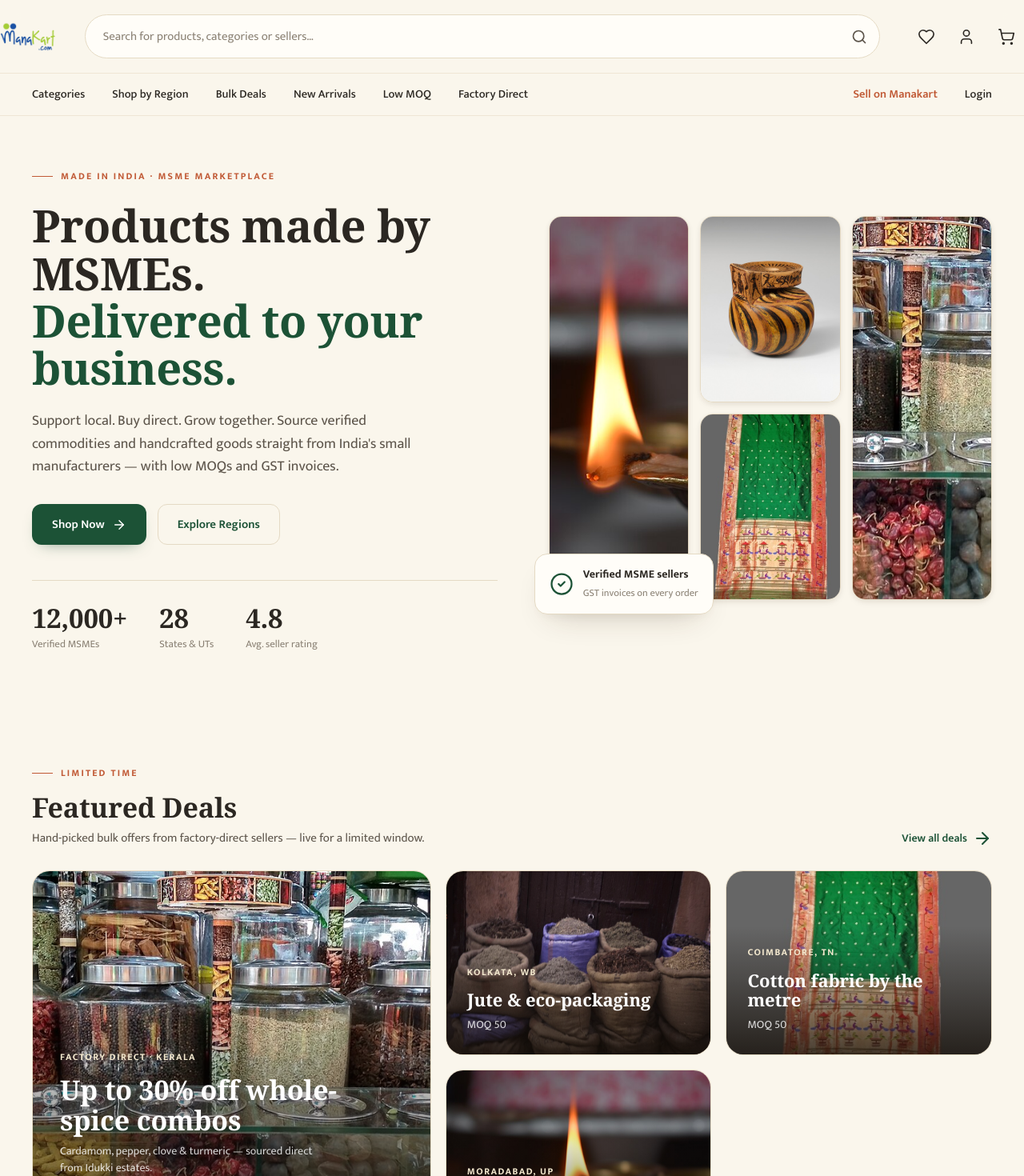
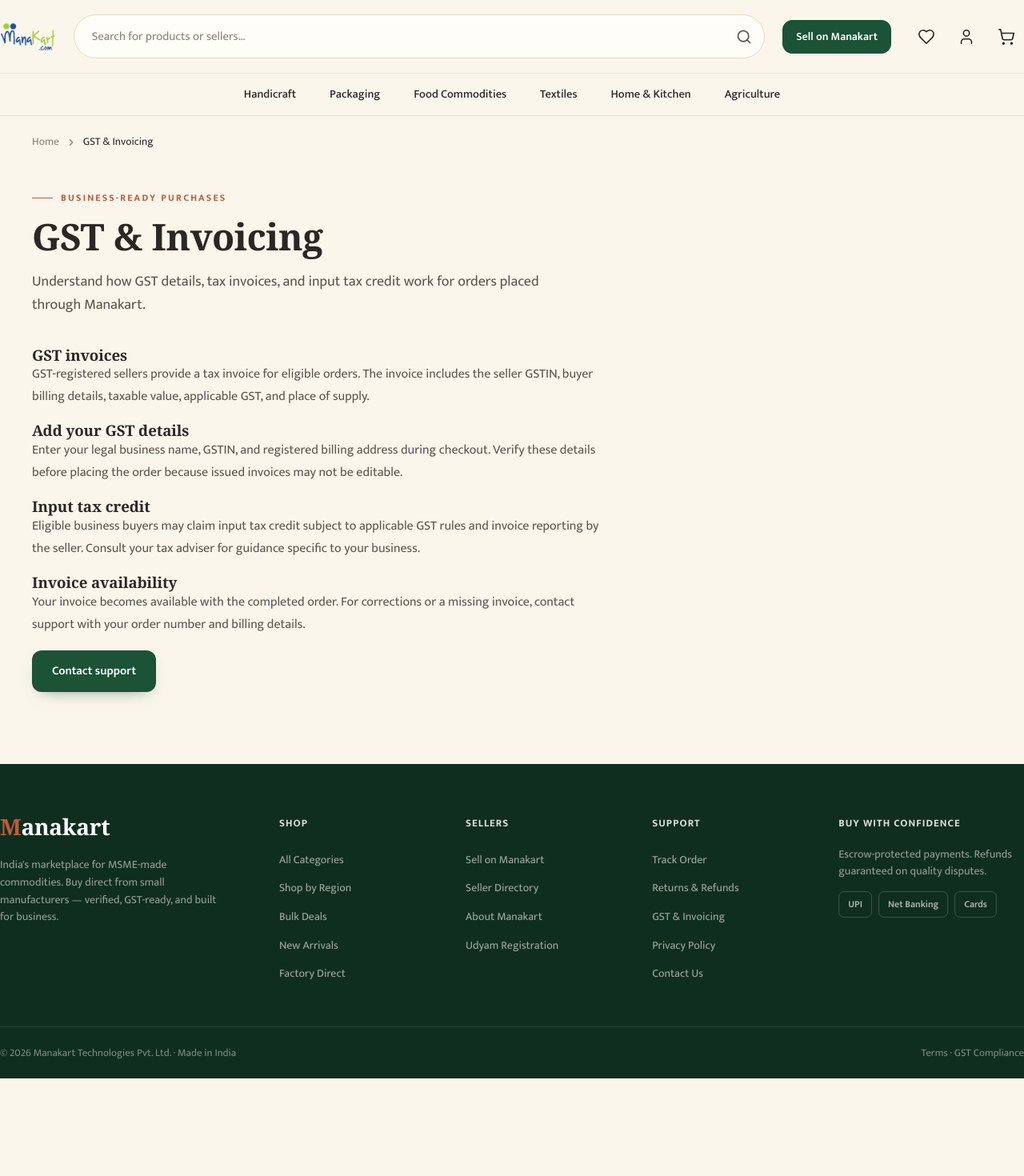
Before and after one commit to Linchpin-Soft-Solution/manakart-ui-demo, a React (Vite) app: page /gst-invoicing in a window 1280 px wide. Shown: the top 1470 px of the page at 80% size. After the commit the page ends 1348 px from the top, so only its background shows below. Built offline with nearby package versions, Linux system fonts and the light colour scheme; a web font is replaced by a local one.

Commit message:
added new bar below the navbar

```diff
--- a/src/App.tsx
+++ b/src/App.tsx
@@ -15,6 +15,8 @@
 import { Sell } from './pages/Sell'
 import { Login } from './pages/Login'
 import { Contact } from './pages/Contact'
+import { PrivacyPolicy } from './pages/PrivacyPolicy'
+import { GstInvoicing } from './pages/GstInvoicing'
 
 /** Scroll to top on route change (each handoff page loaded fresh). */
 function ScrollToTop() {
@@ -43,6 +45,8 @@
         <Route path="/sell" element={<Sell />} />
         <Route path="/login" element={<Login />} />
         <Route path="/contact" element={<Contact />} />
+        <Route path="/privacy-policy" element={<PrivacyPolicy />} />
+        <Route path="/gst-invoicing" element={<GstInvoicing />} />
         <Route path="*" element={<Home />} />
       </Routes>
       <Footer />
--- a/src/components/Footer.tsx
+++ b/src/components/Footer.tsx
@@ -27,7 +27,8 @@
           <h5>Support</h5>
           <Link to="/track">Track Order</Link>
           <Link to="/contact">Returns &amp; Refunds</Link>
-          <Link to="/contact">GST &amp; Invoicing</Link>
+          <Link to="/gst-invoicing">GST &amp; Invoicing</Link>
+          <Link to="/privacy-policy">Privacy Policy</Link>
           <Link to="/contact">Contact Us</Link>
         </div>
         <div className="foot-col">
@@ -40,7 +41,7 @@
       </div>
       <div className="container footer-bottom">
         <span>© 2026 Manakart Technologies Pvt. Ltd. · Made in India</span>
-        <span>Privacy · Terms · GST Compliance</span>
+        <span>Terms · GST Compliance</span>
       </div>
     </footer>
   )
--- a/src/components/Header.tsx
+++ b/src/components/Header.tsx
@@ -1,13 +1,23 @@
 import { useEffect, useState } from 'react'
 import { Link, useNavigate, useSearchParams } from 'react-router-dom'
-import { Search, Heart, User, ShoppingCart } from 'lucide-react'
+import { Search, Heart, Menu, ShoppingCart, User, X } from 'lucide-react'
 import { useStore } from '../context/StoreContext'
+
+const HEADER_CATEGORIES = [
+  { label: 'Handicraft', value: 'Handicrafts' },
+  { label: 'Packaging', value: 'Packaging' },
+  { label: 'Food Commodities', value: 'Food Commodities' },
+  { label: 'Textiles', value: 'Textiles' },
+  { label: 'Home & Kitchen', value: 'Home & Kitchen' },
+  { label: 'Agriculture', value: 'Agriculture' },
+]
 
 export function Header() {
   const { cartBadge, wishBadge } = useStore()
   const navigate = useNavigate()
   const [searchParams] = useSearchParams()
   const [q, setQ] = useState(searchParams.get('q') ?? '')
+  const [menuOpen, setMenuOpen] = useState(false)
 
   // keep the field in sync with the URL (e.g. back/forward, direct link)
   useEffect(() => { setQ(searchParams.get('q') ?? '') }, [searchParams])
@@ -15,6 +25,7 @@
   const submit = (e: React.FormEvent) => {
     e.preventDefault()
     const term = q.trim()
+    setMenuOpen(false)
     navigate(term ? `/category?q=${encodeURIComponent(term)}` : '/category')
   }
 
@@ -27,7 +38,7 @@
         <form className="search" onSubmit={submit} role="search">
           <input
             type="text"
-            placeholder="Search for products, categories or sellers…"
+            placeholder="Search for products or sellers…"
             aria-label="Search"
             value={q}
             onChange={(e) => setQ(e.target.value)}
@@ -36,7 +47,20 @@
             <Search strokeWidth={2} />
           </button>
         </form>
+        <div className={`header-links${menuOpen ? ' open' : ''}`} id="mobile-header-menu">
+          <Link to="/sell" className="header-link header-link-accent" onClick={() => setMenuOpen(false)}>Sell on Manakart</Link>
+        </div>
         <div className="header-actions">
+          <button
+            type="button"
+            className="icon-btn menu-toggle"
+            aria-label={menuOpen ? 'Close menu' : 'Open menu'}
+            aria-expanded={menuOpen}
+            aria-controls="mobile-header-menu"
+            onClick={() => setMenuOpen((open) => !open)}
+          >
+            {menuOpen ? <X strokeWidth={1.8} /> : <Menu strokeWidth={1.8} />}
+          </button>
           <Link to="/category" className="icon-btn" aria-label="Wishlist">
             <Heart strokeWidth={1.8} />
             {wishBadge > 0 && <span className="badge" data-wish-badge>{wishBadge}</span>}
@@ -50,20 +74,17 @@
           </Link>
         </div>
       </div>
-      <nav className="header-nav">
-        <div className="container">
-          <div className="nav-group">
-            <Link to="/category" className="nav-link">Categories</Link>
-            <Link to="/region" className="nav-link">Shop by Region</Link>
-            <Link to="/deals" className="nav-link">Bulk Deals</Link>
-            <Link to="/category?new=1" className="nav-link">New Arrivals</Link>
-            <Link to="/category?flag=Low+MOQ" className="nav-link">Low MOQ</Link>
-            <Link to="/category?flag=Factory+Direct" className="nav-link">Factory Direct</Link>
-          </div>
-          <div className="nav-group">
-            <Link to="/sell" className="nav-link accent">Sell on Manakart</Link>
-            <Link to="/login" className="nav-link">Login</Link>
-          </div>
+      <nav className="header-nav" aria-label="Product categories">
+        <div className="container category-nav">
+          {HEADER_CATEGORIES.map((category) => (
+            <Link
+              key={category.value}
+              to={`/category?cat=${encodeURIComponent(category.value)}`}
+              className="nav-link"
+            >
+              {category.label}
+            </Link>
+          ))}
         </div>
       </nav>
     </header>
--- /dev/null
+++ b/src/pages/GstInvoicing.tsx
@@ -0,0 +1,38 @@
+import { Link } from 'react-router-dom'
+import { ChevronRight } from 'lucide-react'
+
+export function GstInvoicing() {
+  return (
+    <main className="container" data-screen-label="GST and Invoicing">
+      <nav className="crumb" style={{ padding: '22px 0 0' }}>
+        <Link to="/">Home</Link>
+        <ChevronRight strokeWidth={2} />
+        <span style={{ color: 'var(--ink)' }}>GST &amp; Invoicing</span>
+      </nav>
+
+      <section className="content-hero">
+        <span className="eyebrow">Business-ready purchases</span>
+        <h1>GST &amp; Invoicing</h1>
+        <p className="lead-copy">
+          Understand how GST details, tax invoices, and input tax credit work for orders placed through Manakart.
+        </p>
+      </section>
+
+      <section className="block prose" style={{ paddingTop: 28, paddingBottom: 90 }}>
+        <h3>GST invoices</h3>
+        <p>GST-registered sellers provide a tax invoice for eligible orders. The invoice includes the seller GSTIN, buyer billing details, taxable value, applicable GST, and place of supply.</p>
+
+        <h3>Add your GST details</h3>
+        <p>Enter your legal business name, GSTIN, and registered billing address during checkout. Verify these details before placing the order because issued invoices may not be editable.</p>
+
+        <h3>Input tax credit</h3>
+        <p>Eligible business buyers may claim input tax credit subject to applicable GST rules and invoice reporting by the seller. Consult your tax adviser for guidance specific to your business.</p>
+
+        <h3>Invoice availability</h3>
+        <p>Your invoice becomes available with the completed order. For corrections or a missing invoice, contact support with your order number and billing details.</p>
+
+        <Link to="/contact" className="btn btn-primary">Contact support</Link>
+      </section>
+    </main>
+  )
+}
--- a/src/pages/Home.tsx
+++ b/src/pages/Home.tsx
@@ -15,13 +15,13 @@
 ]
 
 interface Deal {
-  art: ArtKey; kicker: string; title: string; copy: string; hero?: boolean
+  art: ArtKey; kicker: string; title: string; copy?: string; hero?: boolean
 }
 const DEALS: Deal[] = [
   { art: 'spices', kicker: 'Factory Direct · Kerala', title: 'Up to 30% off whole-spice combos', copy: 'Cardamom, pepper, clove & turmeric — sourced direct from Idukki estates.', hero: true },
-  { art: 'jute', kicker: 'Kolkata, WB', title: 'Jute & eco-packaging', copy: 'MOQ 50' },
-  { art: 'textile', kicker: 'Coimbatore, TN', title: 'Cotton fabric by the metre', copy: 'MOQ 50' },
-  { art: 'diya', kicker: 'Moradabad, UP', title: 'Brass & metalware', copy: 'MOQ 20' },
+  { art: 'jute', kicker: 'Kolkata, WB', title: 'Jute & eco-packaging' },
+  { art: 'textile', kicker: 'Coimbatore, TN', title: 'Cotton fabric by the metre' },
+  { art: 'diya', kicker: 'Moradabad, UP', title: 'Brass & metalware' },
 ]
 
 const bestsellers = PRODUCTS.slice(0, 5)
@@ -86,7 +86,7 @@
                 <div className="deal-body">
                   <span className="deal-kicker">{d.kicker}</span>
                   <h3>{d.title}</h3>
-                  <p>{d.copy}</p>
+                  {d.copy && <p>{d.copy}</p>}
                   {d.hero && (
                     <span className="btn btn-accent btn-sm">
                       Shop the deal<ArrowRight strokeWidth={2} />
--- /dev/null
+++ b/src/pages/PrivacyPolicy.tsx
@@ -0,0 +1,36 @@
+import { Link } from 'react-router-dom'
+import { ChevronRight } from 'lucide-react'
+
+export function PrivacyPolicy() {
+  return (
+    <main className="container" data-screen-label="Privacy Policy">
+      <nav className="crumb" style={{ padding: '22px 0 0' }}>
+        <Link to="/">Home</Link>
+        <ChevronRight strokeWidth={2} />
+        <span style={{ color: 'var(--ink)' }}>Privacy Policy</span>
+      </nav>
+
+      <section className="content-hero">
+        <span className="eyebrow">Your privacy matters</span>
+        <h1>Privacy Policy</h1>
+        <p className="lead-copy">
+          This policy explains how Manakart collects, uses, and protects information when you use our marketplace.
+        </p>
+      </section>
+
+      <section className="block prose" style={{ paddingTop: 28, paddingBottom: 90 }}>
+        <h3>Information we collect</h3>
+        <p>We collect account, contact, order, payment, and usage information needed to provide and improve our services.</p>
+
+        <h3>How we use information</h3>
+        <p>We use this information to process orders, support buyers and sellers, prevent fraud, and communicate service updates.</p>
+
+        <h3>Information sharing</h3>
+        <p>We share information only with service providers, transaction participants, and authorities when required to operate the marketplace or comply with law.</p>
+
+        <h3>Your choices</h3>
+        <p>You may request access, correction, or deletion of your personal information by contacting Manakart support.</p>
+      </section>
+    </main>
+  )
+}
--- a/src/styles/manakart.css
+++ b/src/styles/manakart.css
@@ -168,9 +168,9 @@
 }
 .header-main {
   display: grid;
-  grid-template-columns: auto minmax(320px, 1fr) auto;
+  grid-template-columns: auto minmax(260px, 1fr) auto auto;
   align-items: center;
-  gap: 36px;
+  gap: 22px;
   padding: 18px 0;
 }
 .brand {
@@ -210,6 +210,17 @@
 .search .search-btn:hover { background: var(--green-soft); color: var(--green); }
 .search svg { width: 20px; height: 20px; }
 
+.header-links { display: flex; align-items: center; gap: 10px; }
+.header-link {
+  min-height: 42px; padding: 9px 16px; border: 1px solid var(--ink-line); border-radius: var(--r);
+  display: inline-flex; align-items: center; justify-content: center; white-space: nowrap;
+  font-size: 14px; font-weight: 600; color: var(--green); background: var(--paper);
+  transition: color var(--t), background var(--t), border-color var(--t), transform var(--t);
+}
+.header-link:hover { background: var(--green-soft); border-color: var(--green); transform: translateY(-1px); }
+.header-link-accent { color: #fff; background: var(--green); border-color: var(--green); }
+.header-link-accent:hover { color: #fff; background: var(--green-700); border-color: var(--green-700); }
+
 .header-actions { display: flex; align-items: center; gap: 6px; }
 .icon-btn {
   position: relative;
@@ -220,6 +231,7 @@
 }
 .icon-btn:hover { background: var(--beige); color: var(--green); }
 .icon-btn svg { width: 22px; height: 22px; }
+.menu-toggle { display: none; }
 .badge {
   position: absolute; top: 4px; right: 4px;
   min-width: 18px; height: 18px; padding: 0 5px;
@@ -236,6 +248,8 @@
   display: flex; align-items: center; justify-content: space-between;
   padding-top: 0; padding-bottom: 0;
 }
+.header-nav .category-nav { justify-content: center; gap: 42px; }
+.category-nav .nav-link::after { background: var(--green); }
 .nav-group { display: flex; align-items: center; gap: 34px; }
 .nav-link {
   font-family: var(--sans); font-size: 14.5px; font-weight: 500; color: var(--ink);
--- a/src/styles/pages.css
+++ b/src/styles/pages.css
@@ -352,12 +352,17 @@
   .brand-logo img { height: 30px; }
   .header-actions { grid-column: 2; grid-row: 1; justify-self: end; }
   .search { grid-column: 1 / -1; grid-row: 2; }
+  .menu-toggle { display: grid; }
+  .header-links { display: none; grid-column: 1 / -1; grid-row: 3; }
+  .header-links.open { display: flex; }
+  .header-link { flex: 1; }
   .search input { padding: 12px 48px 12px 18px; }
   .icon-btn { width: 42px; height: 42px; }
 
   /* secondary nav hidden, primary nav scrolls horizontally */
   .header-nav .container { overflow-x: auto; -webkit-overflow-scrolling: touch; scrollbar-width: none; }
   .header-nav .container::-webkit-scrollbar { display: none; }
+  .header-nav .category-nav { justify-content: flex-start; gap: 24px; }
   .nav-group { gap: 20px; }
   .nav-group:last-child { display: none; }
   .nav-link { white-space: nowrap; padding: 12px 0; font-size: 14px; }
```
Also changed, not shown: 1 other file (tests, documents, lock files or other folders).
